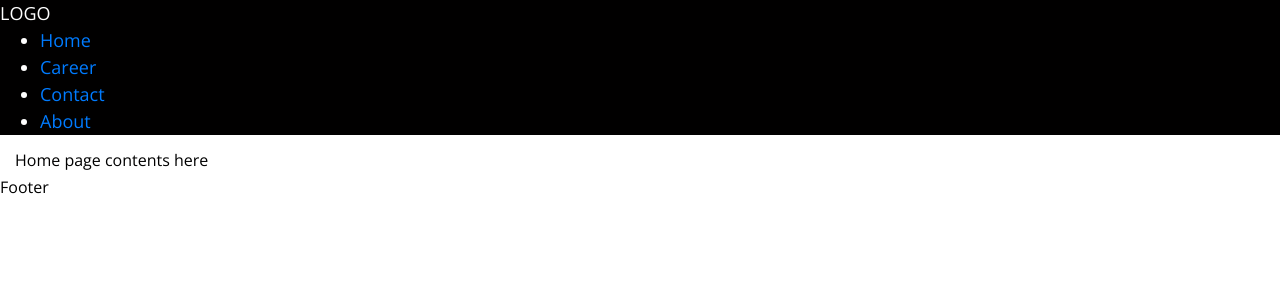
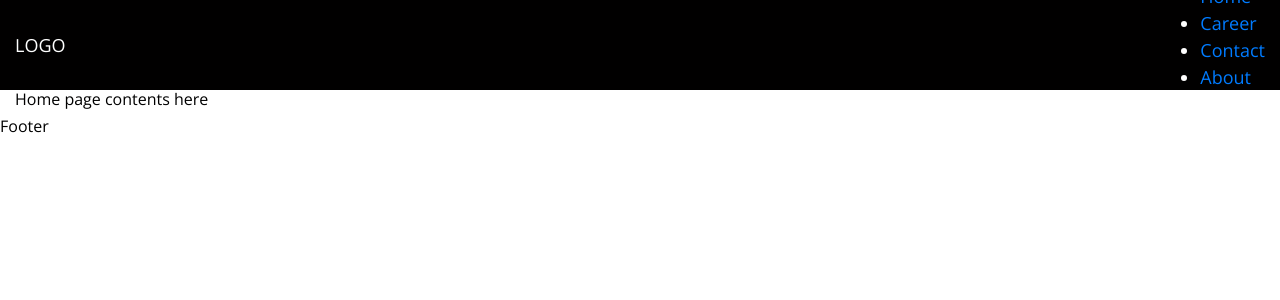
Before and after one commit to lekegitrepo/simple-react-web, a React (Create React App) app: page / in a window 1280 px wide. Shown: the top 300 px of the page. Built offline with nearby package versions, Linux system fonts and the light colour scheme.

Commit message:
add basic style to the navbar

```diff
--- a/src/assets/css/default.min.css
+++ b/src/assets/css/default.min.css
@@ -1 +1 @@
-body{color:#010000;font-family:'Open Sans',sans-serif;font-size:18px;font-weight:400;font-style:normal}header{background:#010000;color:#fff;display:block;width:100%}
+body{color:#010000;font-family:'Open Sans',sans-serif;font-size:18px;font-weight:400;font-style:normal}header{background:#010000;color:#fff;display:block;height:90px;position:relative;width:100%}header .logo{left:15px;position:absolute;top:50%;-webkit-transform:translateY(-50%);-moz-transform:translateY(-50%);transform:translateY(-50%)}header nav{position:absolute;right:15px;top:50%;-webkit-transform:translateY(-50%);-moz-transform:translateY(-50%);transform:translateY(-50%)}
--- a/src/assets/scss/default.scss
+++ b/src/assets/scss/default.scss
@@ -4,5 +4,21 @@ header {
   background: $black;
   color: $white;
   display: block;
+  height: 90px;
+  position: relative;
   width: 100%;
+
+  .logo {
+    left: 15px;
+    position: absolute;
+    top: 50%;
+    @include translateY(-50%);
+  }
+
+  nav {
+    position: absolute;
+    right: 15px;
+    top: 50%;
+    @include translateY(-50%);
+  }
 }
```
